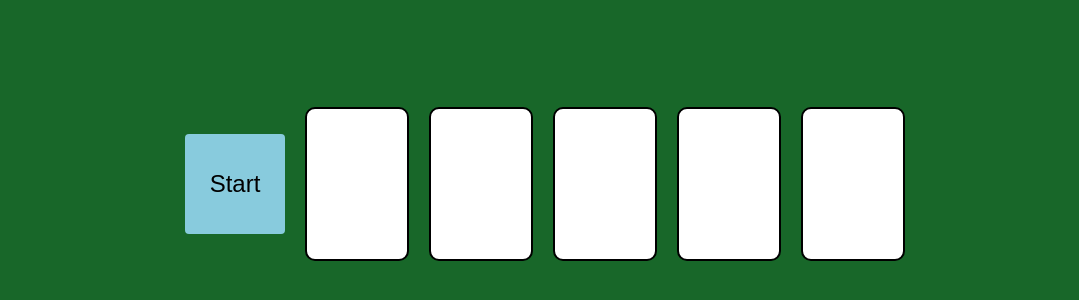
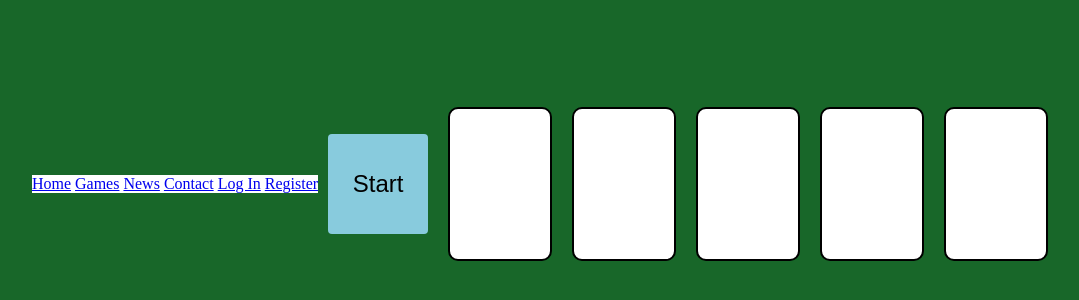
Before and after one commit to RobinGonzales13/Poker-based-slots-web-game, a plain HTML site: page index.html in a window 1280 px wide. Shown: the part 216-516 px from the top of the page, without its empty margins (95-1174 px from the left). Drawn offline with Linux system fonts and the light colour scheme.

Commit message:
changing directory

```diff
--- a/index.html
+++ b/index.html
@@ -2,10 +2,20 @@
 <html>
     <head>
         <title>Poker Slots</title>
-        <link rel="icon" type="image/x-icon" href="coin.png?">
+        <link rel="icon" type="image/x-icon" href="assets/coin.png?">
         <link rel="stylesheet" type="text/css" href="style.css">
     </head>
     <body>
+        <div class="topnav">
+            <a class="nav_image" href="assets/bamboo_games_logo.png"></a>
+            <a class="active" href="#home">Home</a>
+            <a href="#games">Games</a>
+            <a href="#news">News</a>
+            <a href="#contact">Contact</a>
+            <a href="#login">Log In</a>
+            <a href="#register">Register</a>
+        </div>
+
         <button class="start_btn">Start</button>
 
         <div class="square"></div>
--- a/script.js
+++ b/script.js
@@ -11,7 +11,7 @@ document.addEventListener('DOMContentLoaded', function() {
     const randomRankIndex = Math.floor(Math.random() * ranks.length);
     const randomRank = ranks[randomRankIndex];
 
-    const cardSound = new Audio('draw.mp3'); // Create a new Audio element for each card
+    const cardSound = new Audio('assets/draw.mp3'); // Create a new Audio element for each card
     cardSound.play(); // Play the card sound
 
     return {
--- a/style.css
+++ b/style.css
@@ -1,3 +1,9 @@
+.topnav {
+    background-color: white;
+    overflow: hidden;
+}
+
+
 body {
     display: flex;
     justify-content: center;
```
